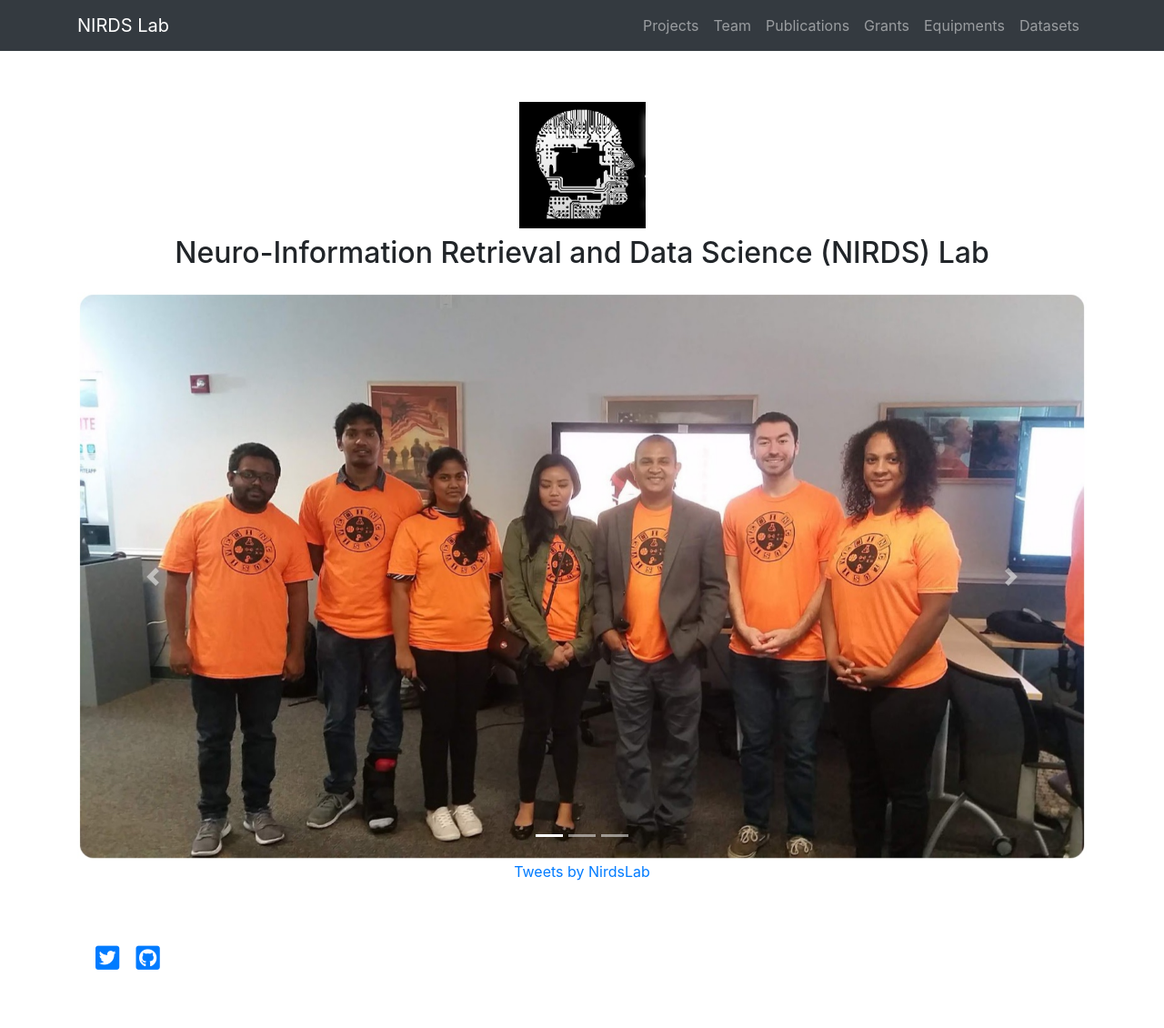
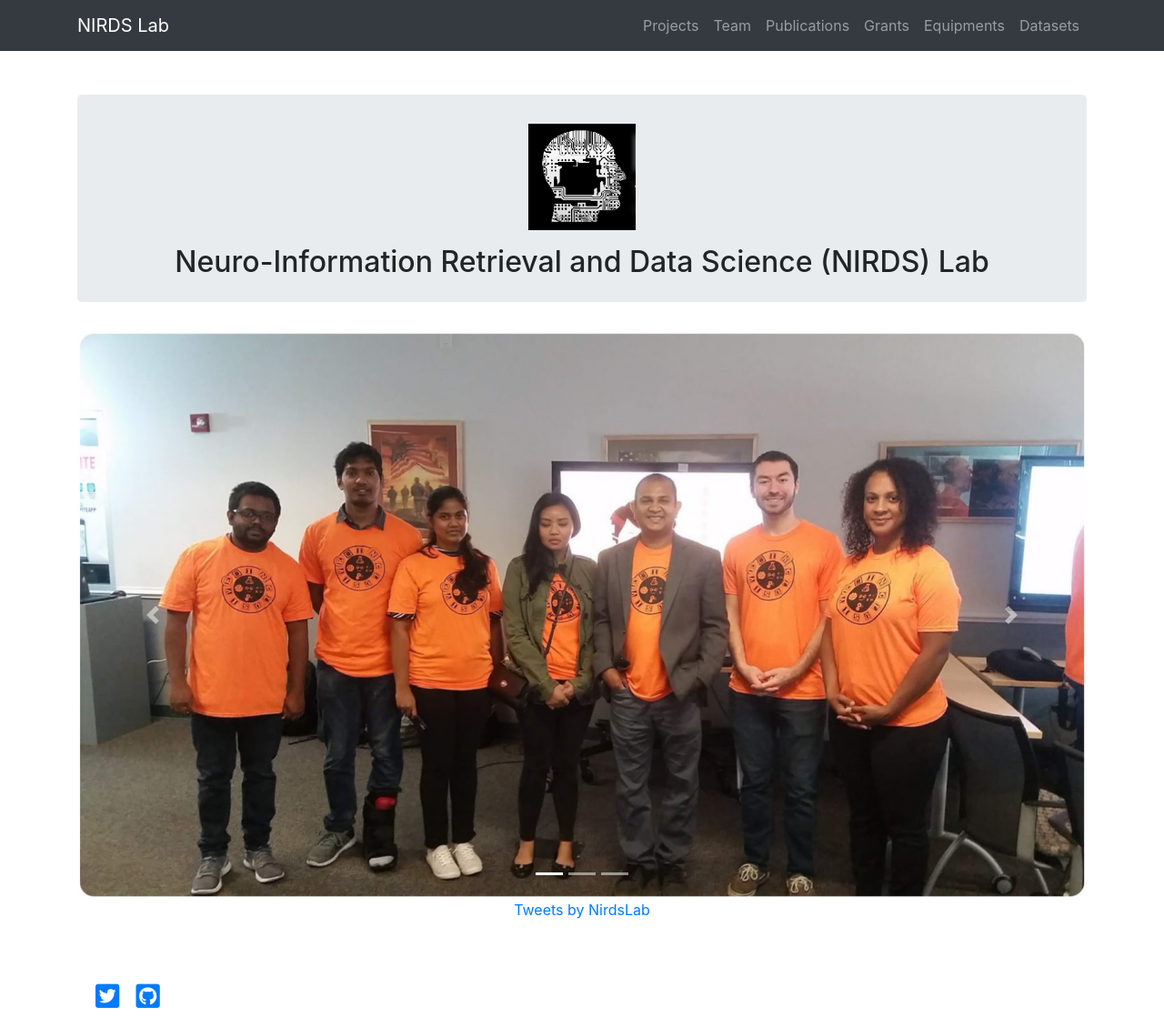
Before and after one commit to nirdslab/nirdslab.github.io, a Jekyll site: the page built from index.md, in a window 1280 px wide. Shown: the whole page at 91% size. Built offline with Jekyll 4.4.1, drawn with Linux system fonts in a browser that asks for light colours; nearby versions of some CDN libraries; comment, search, counter and statistics services are not loaded; before the commit the page ends 1088 px from its top, so only the background shows below that.

Commit message:
improve ux

```diff
--- a/index.md
+++ b/index.md
@@ -3,10 +3,10 @@ layout: default
 title: 'Welcome'
 ---
 
-<div class="container mb-3">
+<div class="container jumbotron py-3">
 <div class="row">
   <div class="col-3 col-md-2 offset-md-5 d-flex" style="align-items: center;">
-    <img style="width: 100%; padding: 0.5em;" src="{{ site.baseurl }}/assets/img/logo.png">
+    <img style="width: 100%;" class="p-0 p-md-3" src="{{ site.baseurl }}/assets/img/logo.png">
   </div>
   <div class="col-9 col-md-12 text-md-center py-auto">
     <h2>Neuro-Information Retrieval and Data Science (NIRDS) Lab</h2>
```
